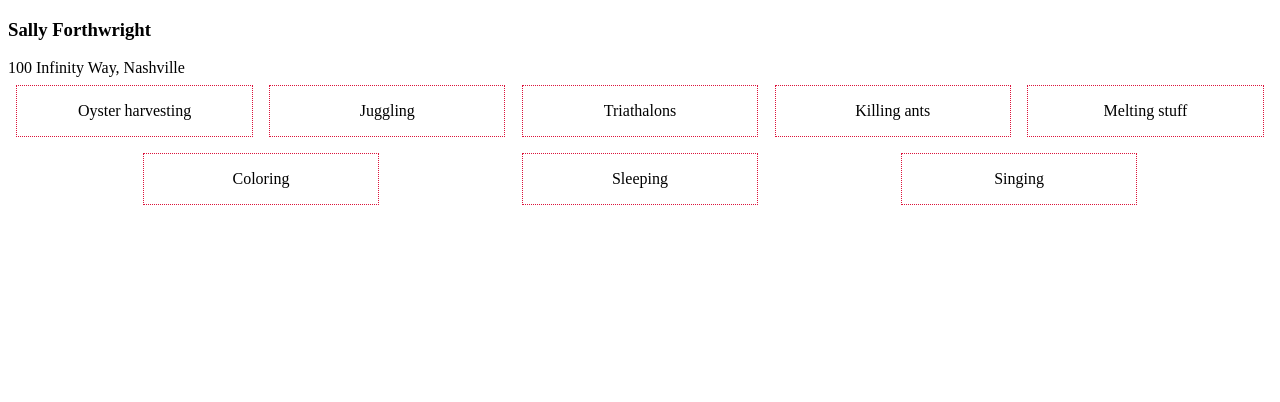
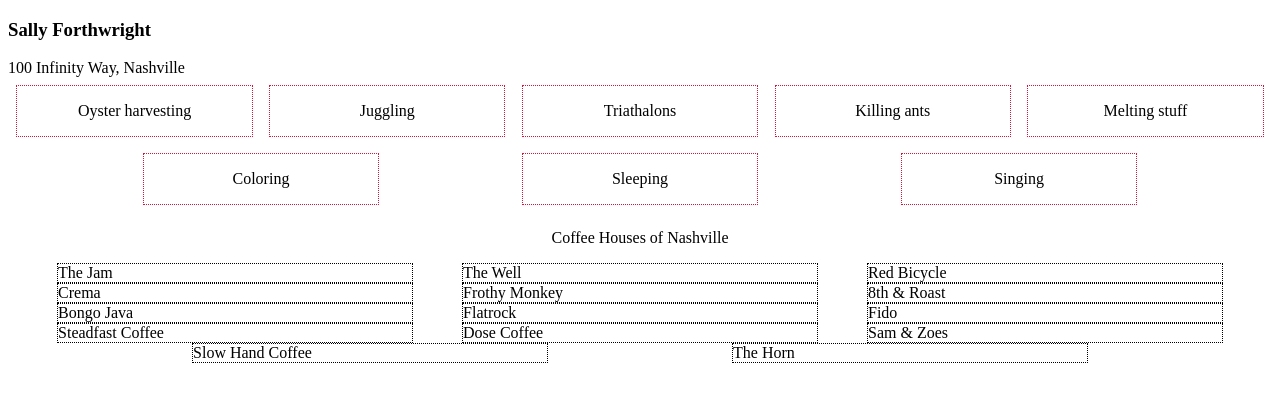
Before and after one commit to MonroeMegalonyx/NewForce-aquarium-exercise, a plain HTML site: page index.html in a window 1280 px wide. Drawn offline with Linux system fonts and the light colour scheme.

Commit message:
Completed second exercise on CSS

```diff
--- a/index.html
+++ b/index.html
@@ -50,6 +50,28 @@
             </section>
 
         </article>
+
+        <!-- 2nd practice exercise -->
+
+        <header class="pageHeader">Coffee Houses of Nashville</header>
+
+        <section class="list">
+          <article class="shop">The Jam</article>
+          <article class="shop">The Well</article>
+          <article class="shop">Red Bicycle</article>
+          <article class="shop">Crema</article>
+          <article class="shop">Frothy Monkey</article>
+          <article class="shop">8th &amp; Roast</article>
+          <article class="shop">Bongo Java</article>
+          <article class="shop">Flatrock</article>
+          <article class="shop">Fido</article>
+          <article class="shop">Steadfast Coffee</article>
+          <article class="shop">Dose Coffee</article>
+          <article class="shop">Sam &amp; Zoes</article>
+          <article class="shop">Slow Hand Coffee</article>
+          <article class="shop">The Horn</article>
+        </section>
+
     </main>
 </body>
 </html>
--- a/styles/main.css
+++ b/styles/main.css
@@ -1,3 +1,9 @@
+.bio__interests {
+    display: flex;  /* Display the child items in a Flex layout */
+    flex-wrap: wrap;  /* Let the rows wrap if there are too many */
+    justify-content: space-evenly; /* Evenly space the child elements */
+}
+
 .interest {
     flex-basis: 16%;  /* Make each child element the same width */
     border: 1px dotted crimson;
@@ -6,8 +12,21 @@
     text-align: center; /* Center align the text in the boxes */
 }
 
-.bio__interests {
-    display: flex;  /* Display the child items in a Flex layout */
-    flex-wrap: wrap;  /* Let the rows wrap if there are too many */
-    justify-content: space-evenly; /* Evenly space the child elements */
+.pageHeader{
+    text-align: center;
+    margin: 1em;
 }
+
+.list{
+    display: flex;
+    flex-wrap: wrap;
+    justify-content:space-evenly;
+}
+
+.shop{
+    flex-basis: 28%;
+    border: 1px dotted black;
+    padding: 0em;
+    margin: 0em;
+    text-align: left;
+}
```
